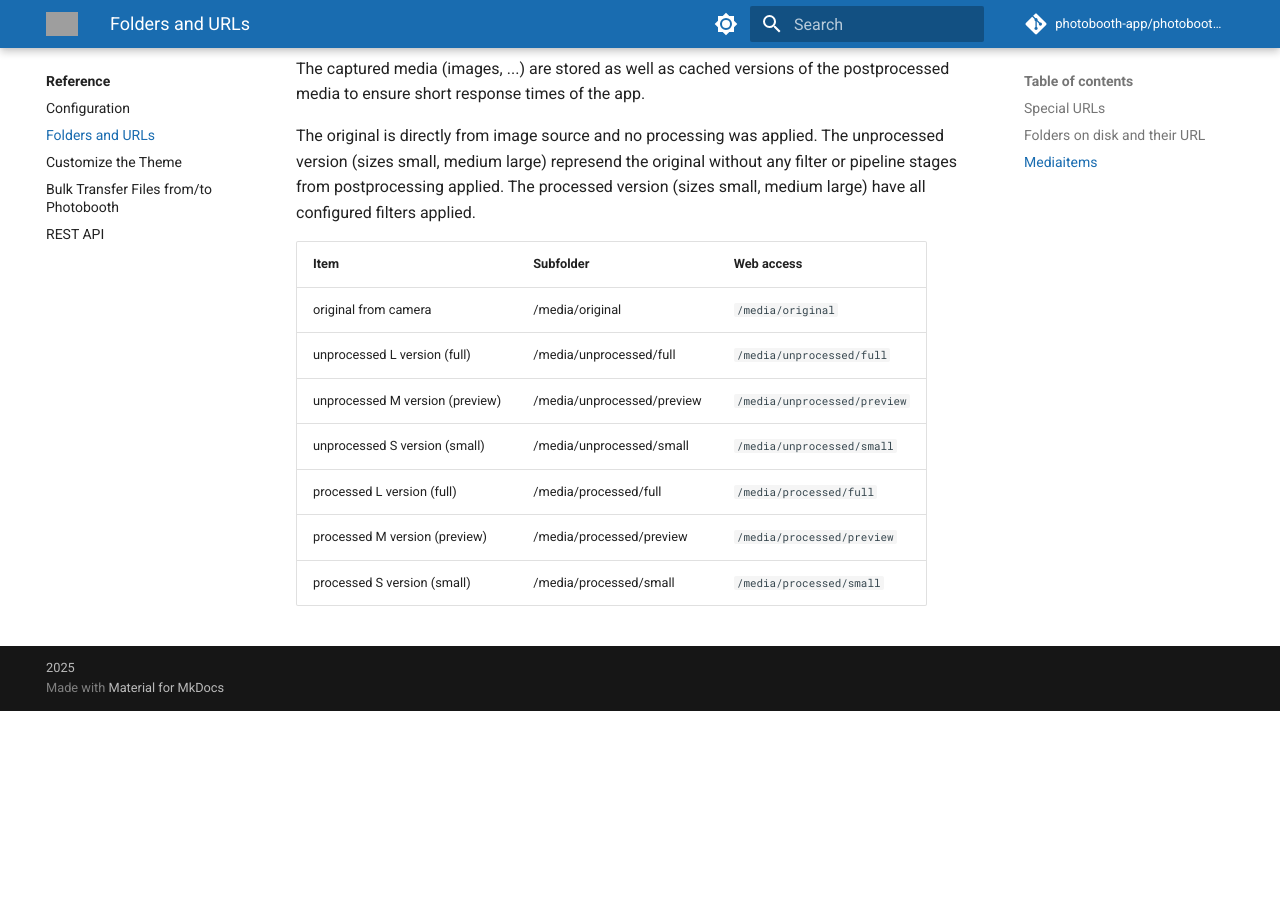
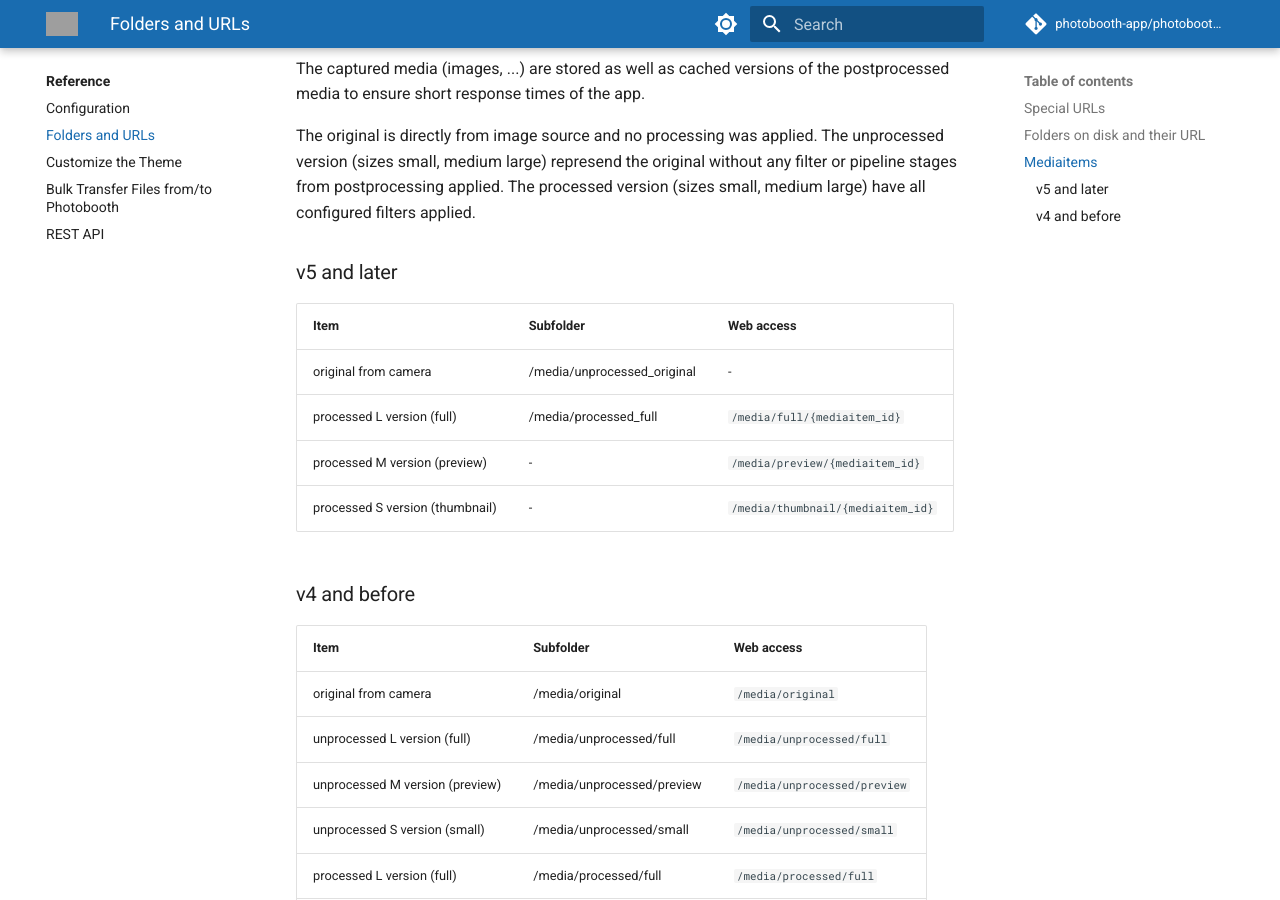
Before and after one commit to photobooth-app/photobooth-docs, an MkDocs documentation site: the page built from docs/reference/foldersandurls.md, in a window 1280 px wide and 900 px high, scrolled down 1161 px. Built offline with MkDocs 1.6.1 and Material for MkDocs 9.7.7, drawn with Linux system fonts in a browser that asks for light colours; comment, search, counter and statistics services are not loaded; before the commit the page ends 1872 px from its top, so only the background shows below that; grey boxes are pictures that could not be loaded.

Commit message:
update urls

```diff
--- a/docs/reference/foldersandurls.md
+++ b/docs/reference/foldersandurls.md
@@ -32,6 +32,17 @@ The original is directly from image source and no processing was applied.
 The unprocessed version (sizes small, medium large) represend the original without any filter or pipeline stages from postprocessing applied.
 The processed version (sizes small, medium large) have all configured filters applied.
 
+### v5 and later
+
+| Item |  Subfolder | Web access |
+|---|---|---|
+|  original from camera  | /media/unprocessed_original | - |
+|  processed L version (full)  | /media/processed_full | `/media/full/{mediaitem_id}` |
+|  processed M version (preview)  | - | `/media/preview/{mediaitem_id}` |
+|  processed S version (thumbnail)  | - | `/media/thumbnail/{mediaitem_id}` |
+
+### v4 and before
+
 | Item |  Subfolder | Web access |
 |---|---|---|
 |  original from camera  | /media/original | `/media/original` |
```
Also changed, not shown: docs/setup/qrshareservice.md (+7 -3 lines).
